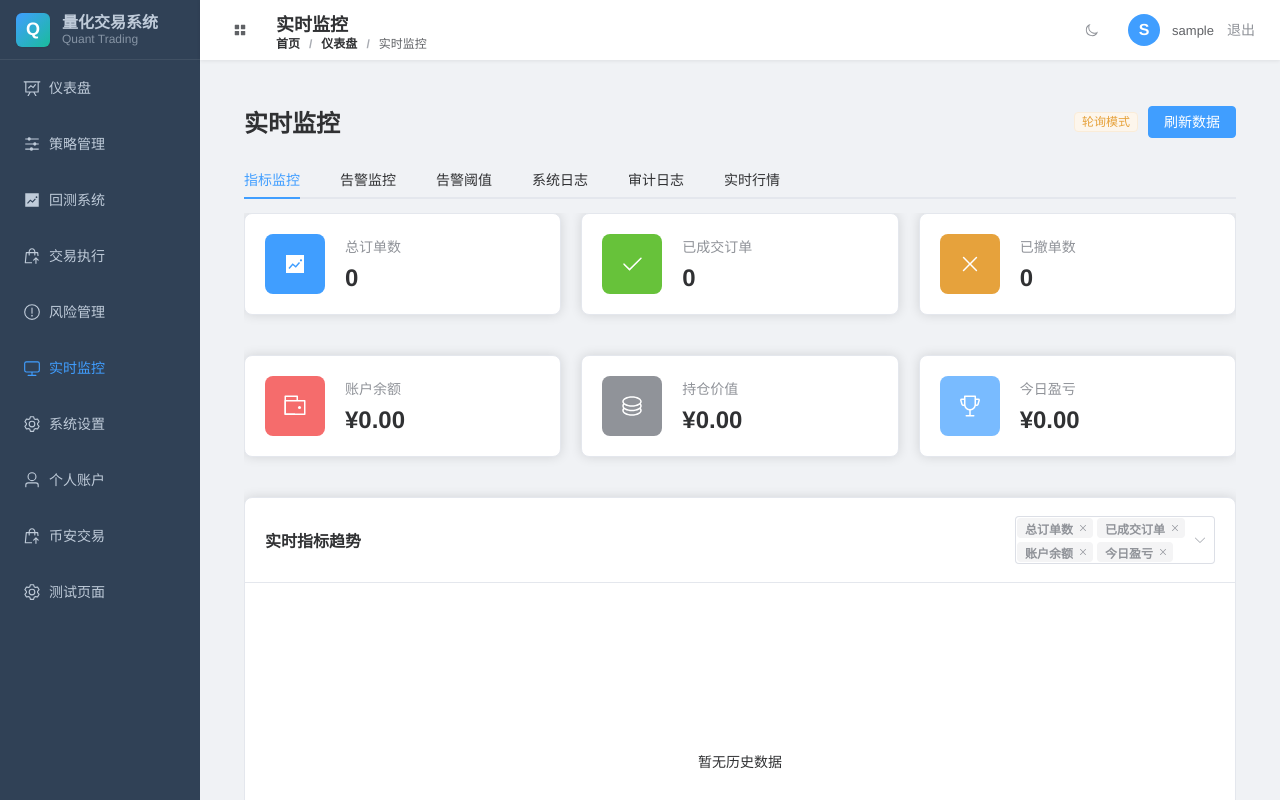
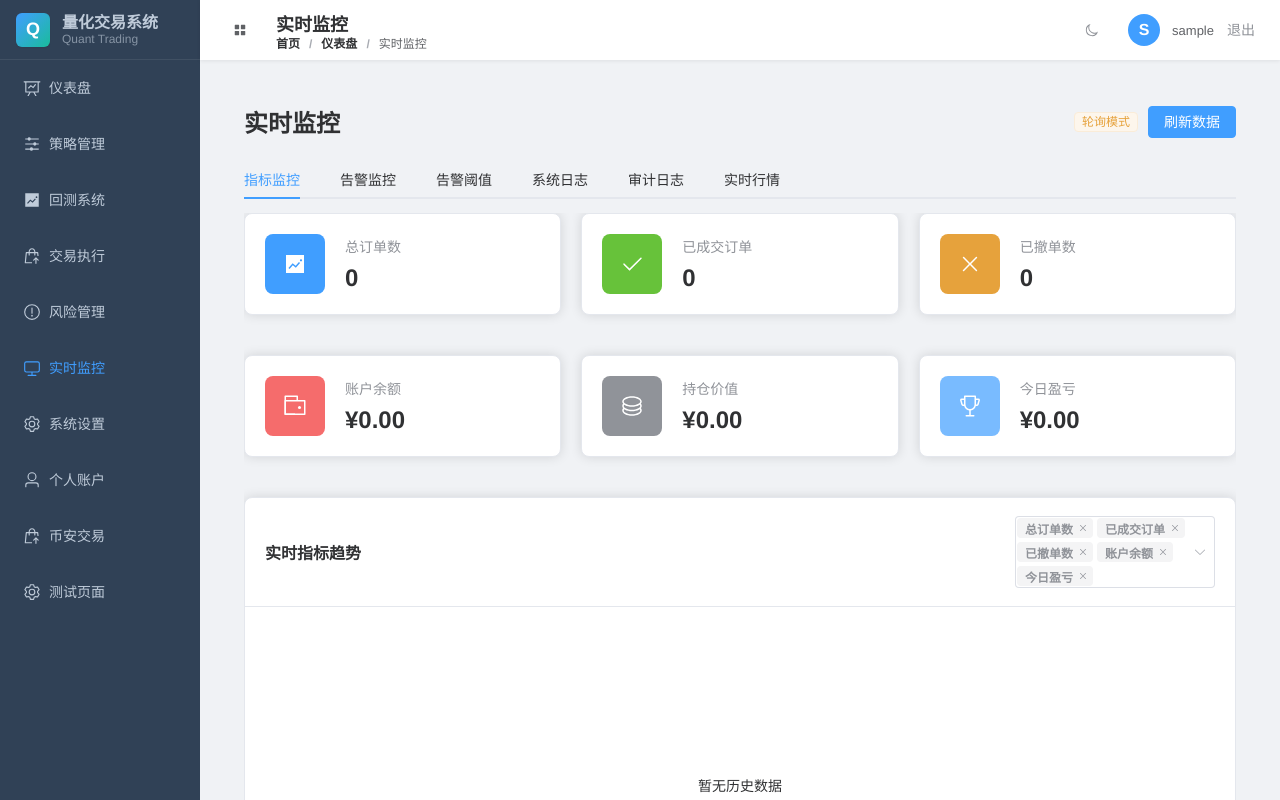
Before and after one commit to heheshang/quant_trading, a Vue app: page /monitor in a window 1280 px wide. Built offline with nearby package versions, Linux system fonts and the light colour scheme; sample sign-in values are in the browser's storage.

Commit message:
feat(monitor): 实时指标趋势默认纳入已撤单数（orders_cancelled）

```diff
--- a/src/views/Monitor.vue
+++ b/src/views/Monitor.vue
@@ -87,7 +87,7 @@ import SubscriptionManager from '@/components/dashboard/SubscriptionManager.vue'
 const activeTab = ref('metrics')
 const loading = ref(false)
 const isPollingFallback = ref(true)
-const selectedMetrics = ref<string[]>(['orders_total', 'orders_filled', 'account_balance', 'daily_pnl'])
+const selectedMetrics = ref<string[]>(['orders_total', 'orders_filled', 'orders_cancelled', 'account_balance', 'daily_pnl'])
 const metrics = ref<Record<string, number>>({})
 const metricsHistory = ref<Array<{ time: string; metrics: Record<string, number> }>>([])
 const alerts = shallowRef<Alert[]>([])
```
